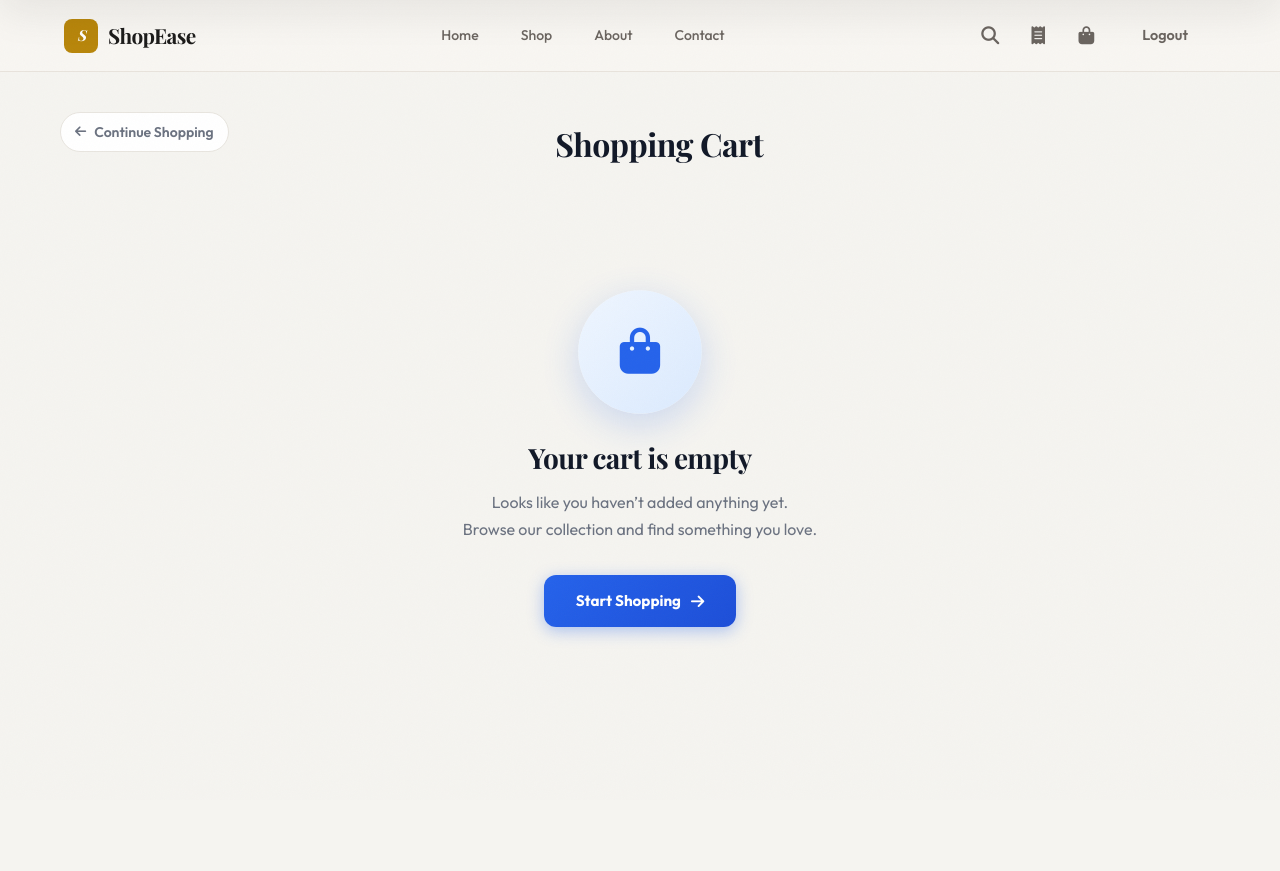
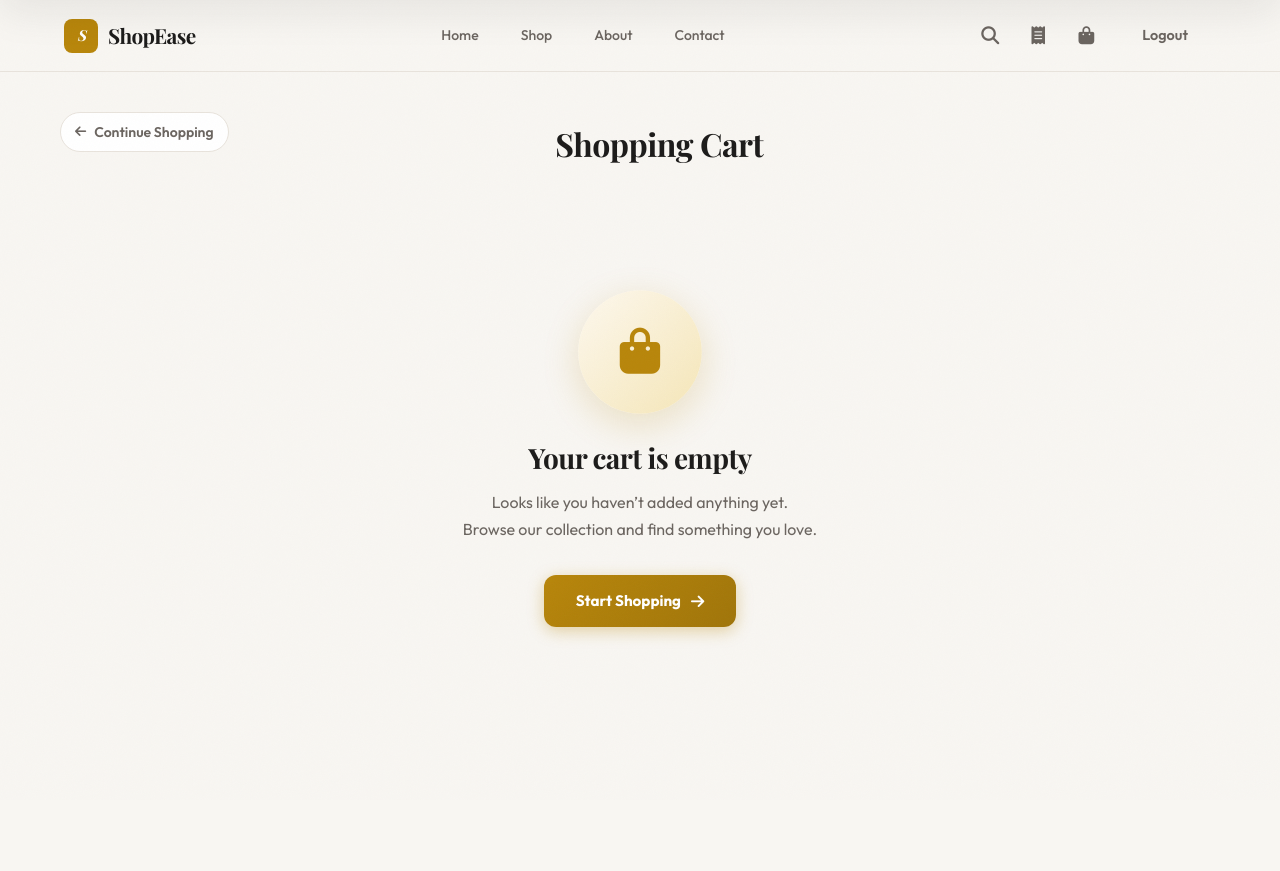
Before and after one commit to Musthak2004/E-commerce-Website, a Django app: page /cart/ in a window 1280 px wide. Shown: the top 871 px of the page. Run offline with Django 5.2, Linux system fonts and the light colour scheme; the visitor is signed in with stand-in values (Sample User, id 1); data that the repository does not hold is empty; some web fonts are replaced.

Commit message:
Update cart colors to match site gold theme

```diff
--- a/cart/templates/cart/cart_detail.html
+++ b/cart/templates/cart/cart_detail.html
@@ -13,21 +13,21 @@
 
 /* ── Tokens ── */
 :root {
-  --cart-bg        : #f5f4f0;
-  --cart-surface   : #ffffff;
-  --cart-border    : #e8e5df;
-  --cart-accent    : #2563eb;
-  --cart-accent-dk : #1d4ed8;
+  --cart-bg        : var(--bg);
+  --cart-surface   : var(--bg-card);
+  --cart-border    : var(--border);
+  --cart-accent    : var(--accent);
+  --cart-accent-dk : var(--accent-hover);
   --cart-danger    : #ef4444;
   --cart-danger-lt : #fef2f2;
-  --cart-text-1    : #111827;
-  --cart-text-2    : #6b7280;
-  --cart-text-3    : #9ca3af;
+  --cart-text-1    : var(--text);
+  --cart-text-2    : var(--text-secondary);
+  --cart-text-3    : var(--text-muted);
   --cart-green     : #16a34a;
   --cart-radius    : 16px;
   --cart-shadow    : 0 2px 12px rgba(0,0,0,.06);
   --cart-shadow-lg : 0 8px 32px rgba(0,0,0,.10);
-  --transition     : .22s cubic-bezier(.4,0,.2,1);
+  --transition     : var(--transition);
 }
 
 /* ── Page shell ── */
@@ -86,7 +86,7 @@
 .cart-back:hover {
   color        : var(--cart-accent);
   border-color : var(--cart-accent);
-  background   : #eff6ff;
+  background   : var(--accent-light);
   transform    : translateX(-2px);
 }
 
@@ -99,7 +99,7 @@
   align-items    : center;
   padding        : 4px 12px;
   border-radius  : 50px;
-  background     : #eff6ff;
+  background     : var(--accent-light);
   color          : var(--cart-accent);
   font-size      : .8rem;
   font-weight    : 700;
@@ -218,7 +218,7 @@
   letter-spacing : .8px;
   text-transform : uppercase;
   color          : var(--cart-accent);
-  background     : #eff6ff;
+  background     : var(--accent-light);
   padding        : 2px 8px;
   border-radius  : 4px;
   align-self     : flex-start;
@@ -436,14 +436,14 @@
   font-size       : 1rem;
   font-weight     : 700;
   text-decoration : none;
-  box-shadow      : 0 4px 16px rgba(37,99,235,.35);
+  box-shadow      : 0 4px 16px rgba(184,134,11,.35);
   transition      : var(--transition);
   letter-spacing  : .2px;
 }
 
 .btn-checkout:hover {
   transform  : translateY(-2px);
-  box-shadow : 0 8px 24px rgba(37,99,235,.45);
+  box-shadow : 0 8px 24px rgba(184,134,11,.45);
 }
 
 .btn-checkout:active { transform: translateY(0); }
@@ -517,12 +517,12 @@
   width           : 120px;
   height          : 120px;
   border-radius   : 50%;
-  background      : linear-gradient(135deg, #eff6ff, #dbeafe);
+  background      : linear-gradient(135deg, var(--accent-light), #f5e6b8);
   display         : flex;
   align-items     : center;
   justify-content : center;
   margin-bottom   : 28px;
-  box-shadow      : 0 8px 32px rgba(37,99,235,.15);
+  box-shadow      : 0 8px 32px rgba(184,134,11,.15);
   animation       : pulse 2.4s ease-in-out infinite;
 }
 
@@ -532,8 +532,8 @@
 }
 
 @keyframes pulse {
-  0%,100% { transform: scale(1);    box-shadow: 0 8px 32px rgba(37,99,235,.15); }
-  50%     { transform: scale(1.06); box-shadow: 0 12px 40px rgba(37,99,235,.25); }
+  0%,100% { transform: scale(1);    box-shadow: 0 8px 32px rgba(184,134,11,.15); }
+  50%     { transform: scale(1.06); box-shadow: 0 12px 40px rgba(184,134,11,.25); }
 }
 
 .cart-empty h2 {
@@ -562,13 +562,13 @@
   font-size       : .95rem;
   font-weight     : 700;
   text-decoration : none;
-  box-shadow      : 0 4px 16px rgba(37,99,235,.35);
+  box-shadow      : 0 4px 16px rgba(184,134,11,.35);
   transition      : var(--transition);
 }
 
 .btn-start-shopping:hover {
   transform  : translateY(-2px);
-  box-shadow : 0 8px 24px rgba(37,99,235,.45);
+  box-shadow : 0 8px 24px rgba(184,134,11,.45);
 }
 
 /* ══════════════════════════════════
```
